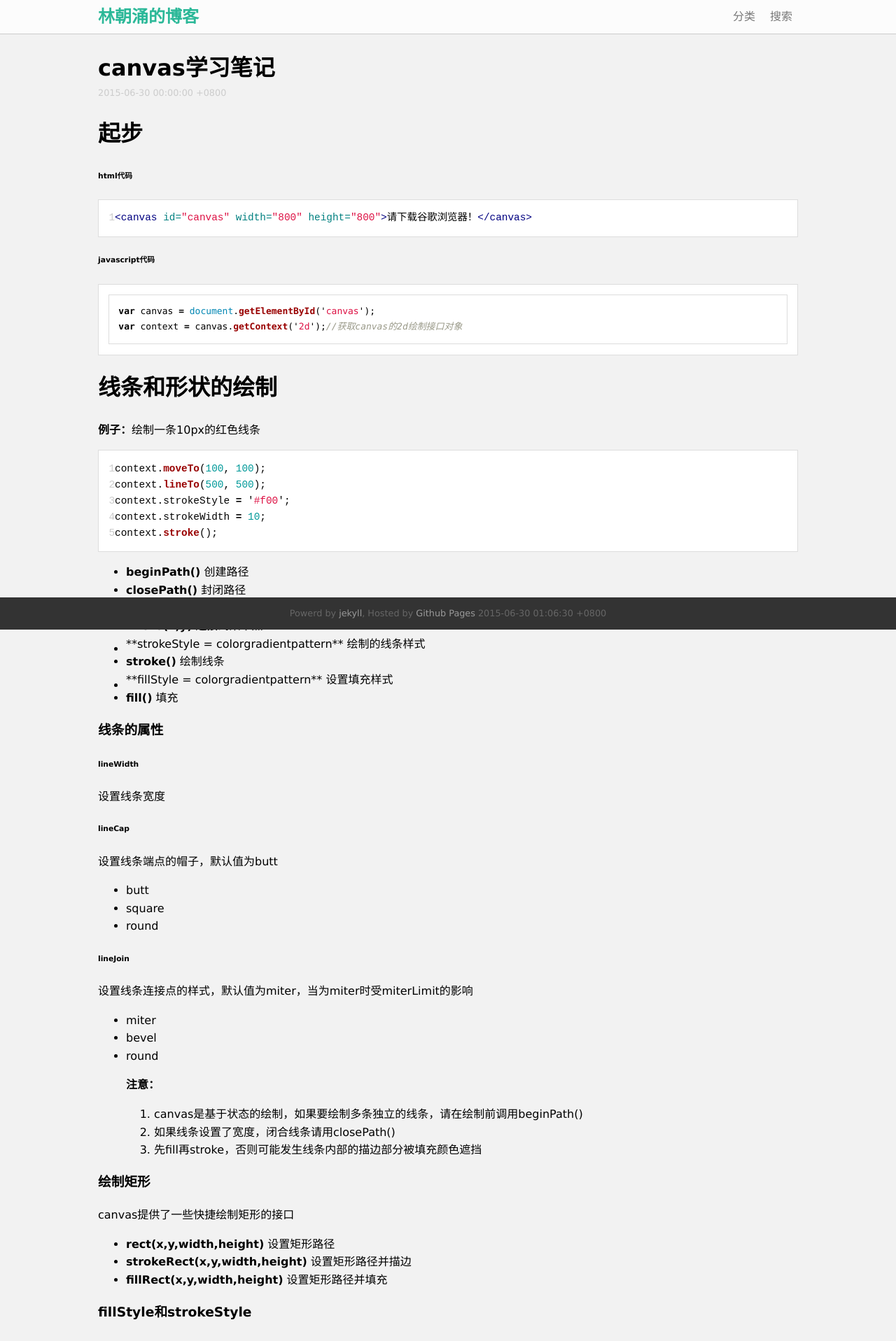
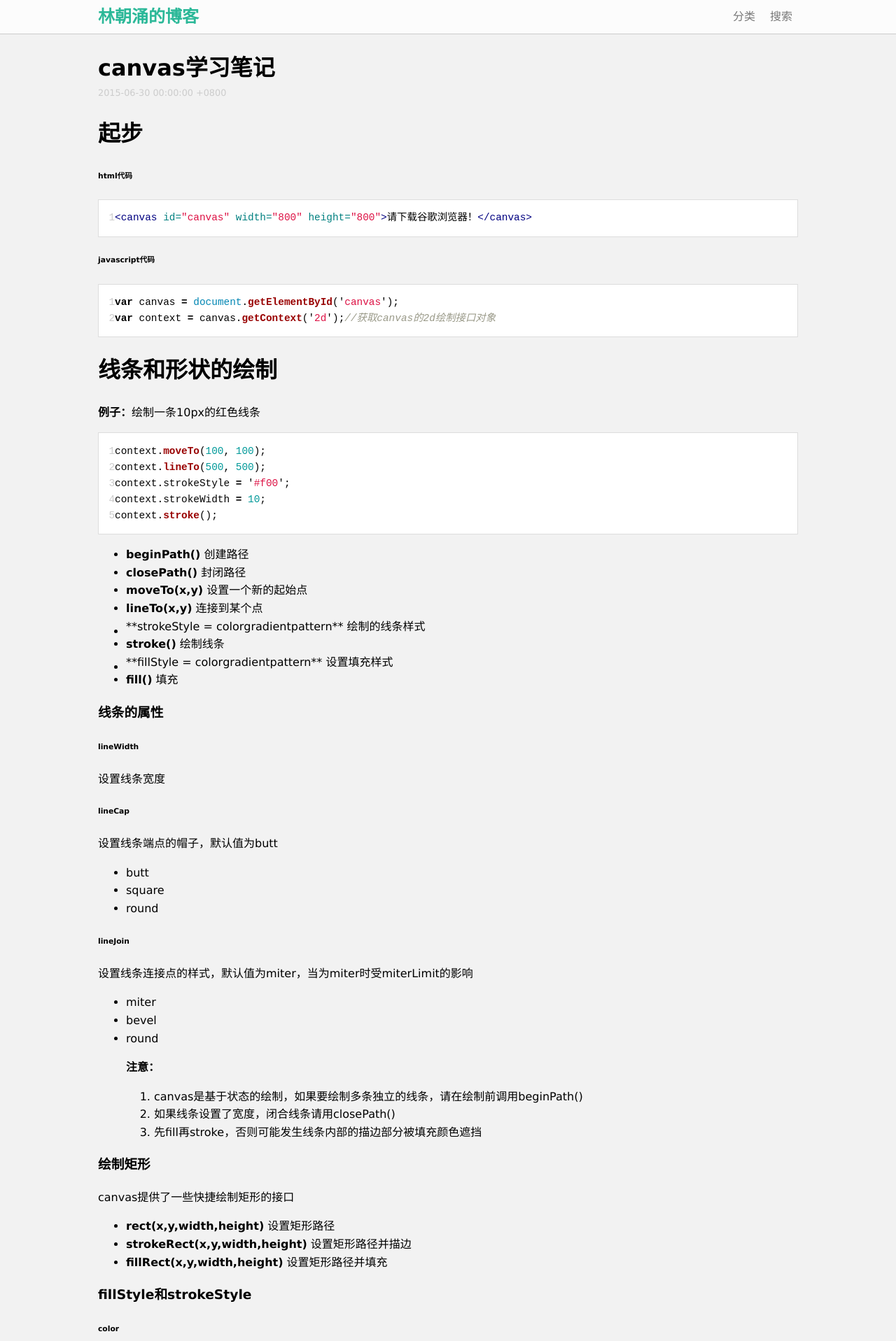
Before and after one commit to bravelincy/joenil.github.io, a Jekyll site: the page built from _posts/2015-06-30-canvas学习笔记.md, in a window 1280 px wide. Shown: the top 1917 px of the page at 70% size. Built offline with Jekyll 4.4.1, drawn with Linux system fonts in a browser that asks for light colours.

Commit message:
修改md中的语法高粱

````diff
--- a/_layouts/default.html
+++ b/_layouts/default.html
@@ -7,7 +7,7 @@
 </head>
 <body>
 	{% include header.html %}
-	<div class="wrap">
+	<div class="wrap main">
 		{{ content }}
 	</div>
 	{% include footer.html %}
--- a/_layouts/post.html
+++ b/_layouts/post.html
@@ -8,7 +8,7 @@
 </head>
 <body>
 	{% include header.html %}
-	<div class="wrap">
+	<div class="wrap main">
 		<section class="article-header">
 			<h1>{{ page.title}}</h1>
 			<span>{{ page.date }}</span>
--- a/_posts/2015-06-30-canvas学习笔记.md
+++ b/_posts/2015-06-30-canvas学习笔记.md
@@ -9,10 +9,10 @@ title: canvas学习笔记
 <canvas id="canvas" width="800" height="800">请下载谷歌浏览器！</canvas>
 {% endhighlight %}
 ######javascript代码
-``` javascript
+{% highlight javascript linenos %}
 var canvas = document.getElementById('canvas');
 var context = canvas.getContext('2d');//获取canvas的2d绘制接口对象
-```
+{% endhighlight %}
 #线条和形状的绘制
 **例子：**绘制一条10px的红色线条
 
@@ -67,25 +67,25 @@ canvas提供了一些快捷绘制矩形的接口
 可以是任何css颜色的值
 ######gradient
 线性渐变
-``` javascript
+{% highlight javascript linenos %}
 var grd = context.createLinearGradient(0,0,800,800);//从0,0到800,800的渐变线
 grd.addColorStop(0.0,'#fff');
 grd.addColorStop(1.0,'#000');
 context.fillStyle = grd;
-```
+{% endhighlight %}
 径向渐变
-``` javascript
+{% highlight javascript linenos %}
 var grd = context.createRadialGradient(400,400,0,400,400,500);//从400,400,0的圆到400,400,500的圆
-```
+{% endhighlight %}
 ######pattern
-``` javascript
+{% highlight javascript linenos %}
 var image = new Image();
 image.src = 'http://chaoyong.com/demo.jpg';
 var canvas = document.getElementById('anotherCanvas');
 //可以是image、canvas、vedio
 var pattern = context.createPattern(image|canvas, 'repeat');
 context.fillStyle = pattern;
-```
+{% endhighlight %}
 #图形变换
 - **save()**
 保存变换前的状态
--- a/css/style.css
+++ b/css/style.css
@@ -1,6 +1,11 @@
 @import url(normalize.css);
 
+html {
+	height: 100%;
+}
+
 body {
+	position: relative;
 	min-height: 100%;
 	line-height: 1.6;
 	font-family: Verdana, Tahoma, Arial;
@@ -36,6 +41,10 @@ kbd {
 .wrap {
 	width: 1000px;
 	margin: auto;
+}
+
+.main {
+	padding-bottom: 3em;
 }
 
 .header {
````
